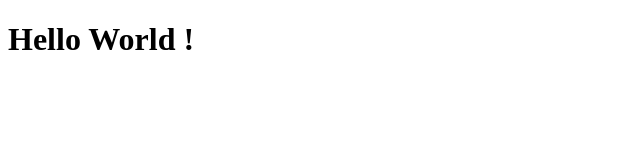
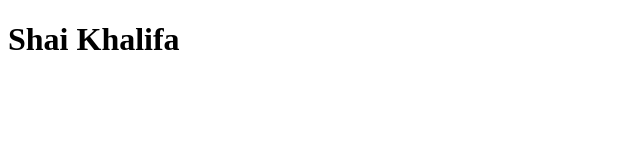
Before and after one commit to ShaiKhalifa/test-docstrings, a plain HTML site: page index.html in a window 1280 px wide. Shown: the whole page, without its empty margins (0-640 px from the left). Drawn offline with Linux system fonts and the light colour scheme.

Commit message:
Change h1

```diff
--- a/index.html
+++ b/index.html
@@ -7,6 +7,6 @@
     <title>Document</title>
 </head>
 <body>
-    <h1>Hello World !</h1>
+    <h1>Shai Khalifa</h1>
 </body>
 </html>
```
